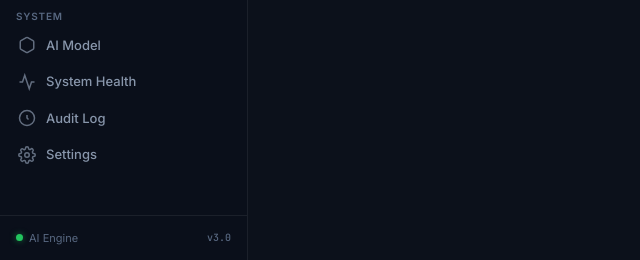
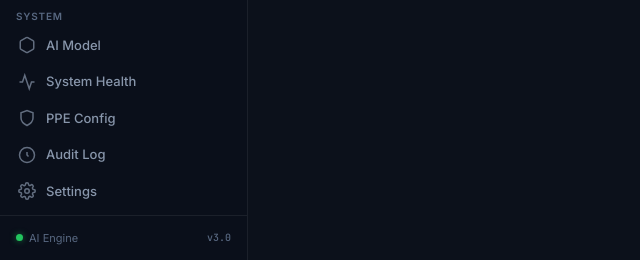
Before and after one commit to PASUPULASAITEJA/AI-Based-Construction-Safety-Monitoring, a Python web app: template templates/alerts.html in a window 1280 px wide. Shown: the part 651-911 px from the top of the page, without its empty margins (0-640 px from the left). Run offline with Jinja, Linux system fonts and the light colour scheme; the template is opened without the code that fills it, so the values that code supplies are empty.

Commit message:
update base.html!

```diff
--- a/templates/base.html
+++ b/templates/base.html
@@ -102,6 +102,10 @@
         <svg class="nav-icon" viewBox="0 0 24 24" fill="none" stroke="currentColor" stroke-width="2"><path d="M22 12h-4l-3 9L9 3l-3 9H2"/></svg>
         <span>System Health</span>
       </a></li>
+      <li><a href="{{ url_for('ppe_view') }}" {% if active_page == 'ppe' %}class="active"{% endif %} id="nav-ppe">
+        <svg class="nav-icon" viewBox="0 0 24 24" fill="none" stroke="currentColor" stroke-width="2"><path d="M12 22s8-4 8-10V5l-8-3-8 3v7c0 6 8 10 8 10z"/></svg>
+        <span>PPE Config</span>
+      </a></li>
       <li><a href="{{ url_for('audit_logs_view') }}" {% if active_page == 'audit_logs' %}class="active"{% endif %} id="nav-audit">
         <svg class="nav-icon" viewBox="0 0 24 24" fill="none" stroke="currentColor" stroke-width="2"><polyline points="12 8 12 12 14 14"/><circle cx="12" cy="12" r="10"/></svg>
         <span>Audit Log</span>
```
